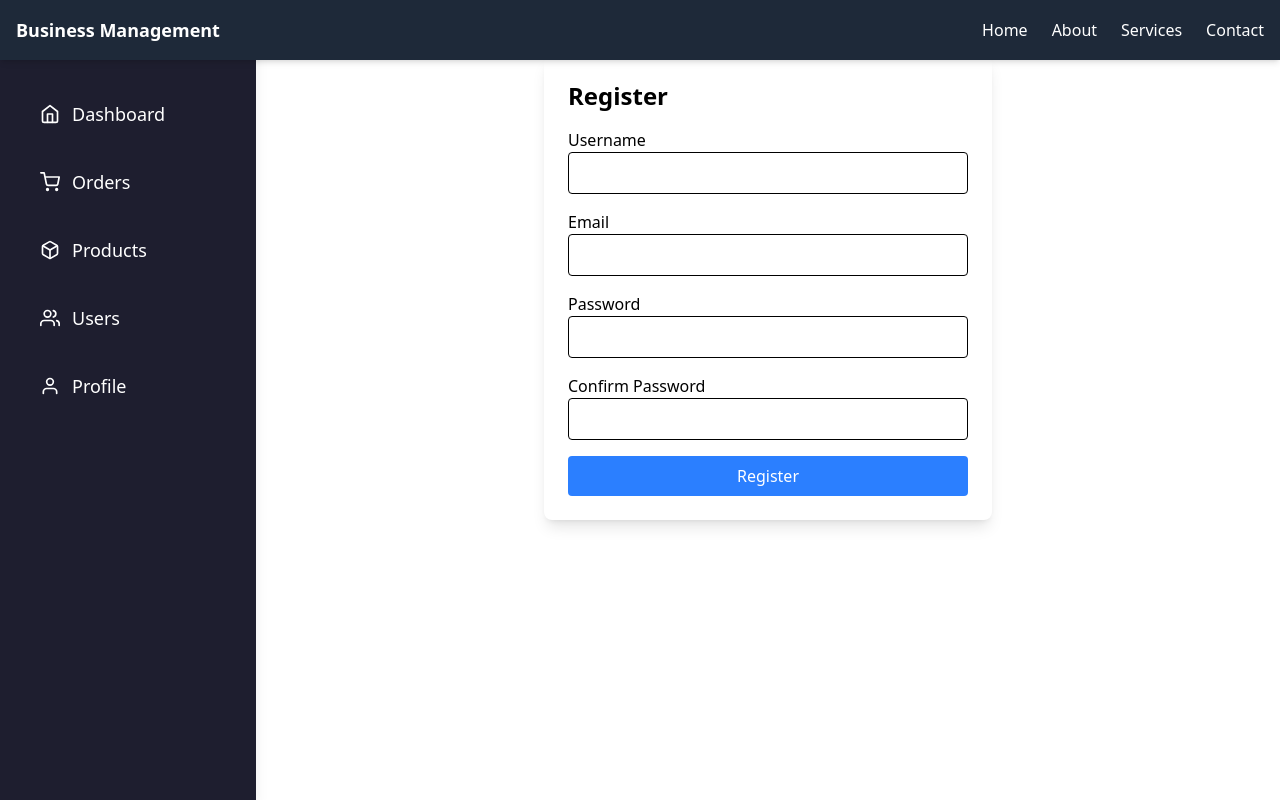
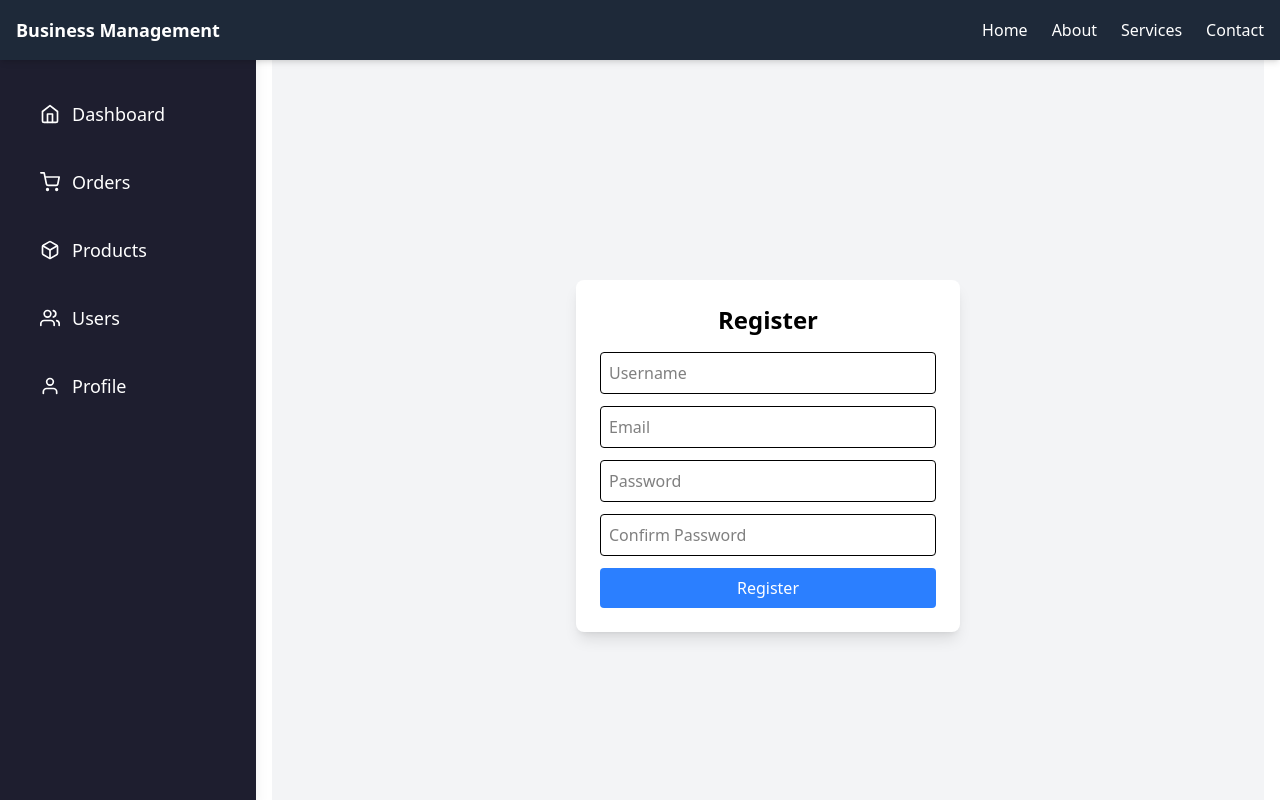
Before and after one commit to Hamasaaat/graduation-project, a React (Vite) app: page /register in a window 1280 px wide. Built offline with nearby package versions, Linux system fonts and the light colour scheme.

Commit message:
Update RegisterPage.jsx

```diff
--- a/src/pages/RegisterPage.jsx
+++ b/src/pages/RegisterPage.jsx
@@ -1,76 +1,116 @@
-import React, { useState, useEffect } from "react";
-import { Formik, Form, Field, ErrorMessage } from "formik";
-import * as Yup from "yup";
+import React, { useState } from "react";
+import { useNavigate } from "react-router-dom";
+import { v4 as uuidv4 } from "uuid"; // Import uuid
 
-const RegistrationForm = () => {
-  const [users, setUsers] = useState([]);
+const RegisterPage = () => {
+  const navigate = useNavigate();
+  const [username, setUsername] = useState("");
+  const [email, setEmail] = useState("");
+  const [password, setPassword] = useState("");
+  const [confirmPassword, setConfirmPassword] = useState("");
+  const [error, setError] = useState("");
 
-  useEffect(() => {
-    const storedUsers = JSON.parse(localStorage.getItem("users")) || [];
-    setUsers(storedUsers);
-  }, []);
+  const handleRegister = (e) => {
+    e.preventDefault();
 
-  const initialValues = {
-    username: "",
-    email: "",
-    password: "",
-    confirmPassword: "",
-  };
+    if (!username || !email || !password || !confirmPassword) {
+      setError("All fields are required!");
+      return;
+    }
 
-  const validationSchema = Yup.object({
-    username: Yup.string().min(3, "Too short").required("Required"),
-    email: Yup.string().email("Invalid email").required("Required"),
-    password: Yup.string().min(6, "Password must be at least 6 characters").required("Required"),
-    confirmPassword: Yup.string()
-      .oneOf([Yup.ref("password"), null], "Passwords must match")
-      .required("Required"),
-  });
+    if (username.length < 3 || username.length > 15) {
+      setError("Username must be between 3 and 15 characters.");
+      return;
+    }
 
-  const handleSubmit = (values, { resetForm }) => {
-    const newUser = { id: Date.now(), ...values };
-    const updatedUsers = [...users, newUser];
-    setUsers(updatedUsers);
-    localStorage.setItem("users", JSON.stringify(updatedUsers));
-    resetForm();
-    alert("User registered successfully!");
+    if (password.length < 10) {
+      setError("Password must be at least 10 characters.");
+      return;
+    }
+
+    if (password !== confirmPassword) {
+      setError("Passwords do not match.");
+      return;
+    }
+
+    // Create user object
+    const newUser = {
+      id: uuidv4(),
+      username,
+      email,
+      password,
+      isBlocked: false,
+      role: "user",
+      createdDate: new Date().toLocaleString()
+    };
+
+    // Store user in localStorage
+    const users = JSON.parse(localStorage.getItem("users")) || [];
+    users.push(newUser);
+    localStorage.setItem("users", JSON.stringify(users));
+
+    // Clear form and error
+    setUsername("");
+    setEmail("");
+    setPassword("");
+    setConfirmPassword(""); // Clear confirm password
+    setError("");
+
+    alert("Registration successful!");
+    navigate("/login"); // Redirect to login page
   };
 
   return (
-    <div className="max-w-md mx-auto p-6 bg-white shadow-lg rounded-lg">
-      <h2 className="text-2xl font-bold mb-4">Register</h2>
-      <Formik initialValues={initialValues} validationSchema={validationSchema} onSubmit={handleSubmit}>
-        <Form className="space-y-4">
-          <div>
-            <label className="block font-medium">Username</label>
-            <Field name="username" className="w-full p-2 border rounded" />
-            <ErrorMessage name="username" component="div" className="text-red-500 text-sm" />
-          </div>
+    <div className="flex justify-center items-center min-h-screen bg-gray-100">
+      <form
+        onSubmit={handleRegister}
+        className="bg-white p-6 rounded-lg shadow-lg w-96"
+      >
+        <h2 className="text-2xl font-bold text-center mb-4">Register</h2>
 
-          <div>
-            <label className="block font-medium">Email</label>
-            <Field type="email" name="email" className="w-full p-2 border rounded" />
-            <ErrorMessage name="email" component="div" className="text-red-500 text-sm" />
-          </div>
+        {error && <p className="text-red-500 text-sm text-center">{error}</p>}
 
-          <div>
-            <label className="block font-medium">Password</label>
-            <Field type="password" name="password" className="w-full p-2 border rounded" />
-            <ErrorMessage name="password" component="div" className="text-red-500 text-sm" />
-          </div>
+        <input
+          type="text"
+          placeholder="Username"
+          value={username}
+          onChange={(e) => setUsername(e.target.value)}
+          className="w-full p-2 border rounded mb-3"
+        />
 
-          <div>
-            <label className="block font-medium">Confirm Password</label>
-            <Field type="password" name="confirmPassword" className="w-full p-2 border rounded" />
-            <ErrorMessage name="confirmPassword" component="div" className="text-red-500 text-sm" />
-          </div>
+        <input
+          type="email"
+          placeholder="Email"
+          value={email}
+          onChange={(e) => setEmail(e.target.value)}
+          className="w-full p-2 border rounded mb-3"
+        />
 
-          <button type="submit" className="w-full bg-blue-500 text-white py-2 rounded hover:bg-blue-600">
-            Register
-          </button>
-        </Form>
-      </Formik>
+        <input
+          type="password"
+          placeholder="Password"
+          value={password}
+          onChange={(e) => setPassword(e.target.value)}
+          className="w-full p-2 border rounded mb-3"
+        />
+
+        <input
+          type="password"
+          placeholder="Confirm Password"
+          value={confirmPassword}
+          onChange={(e) => setConfirmPassword(e.target.value)}
+          className="w-full p-2 border rounded mb-3"
+        />
+
+        <button
+          type="submit"
+          className="w-full bg-blue-500 text-white p-2 rounded hover:bg-blue-700"
+        >
+          Register
+        </button>
+      </form>
     </div>
   );
 };
 
-export default RegistrationForm;
+export default RegisterPage;
```
